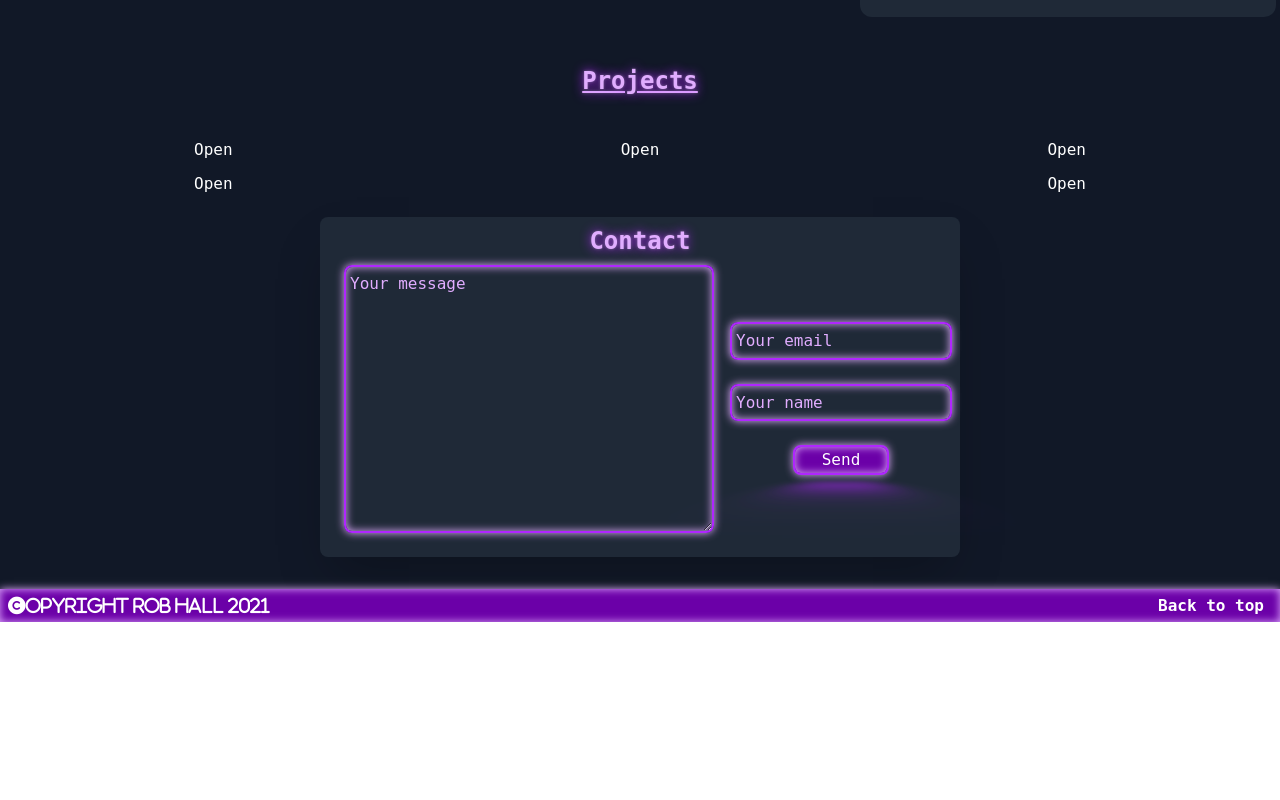
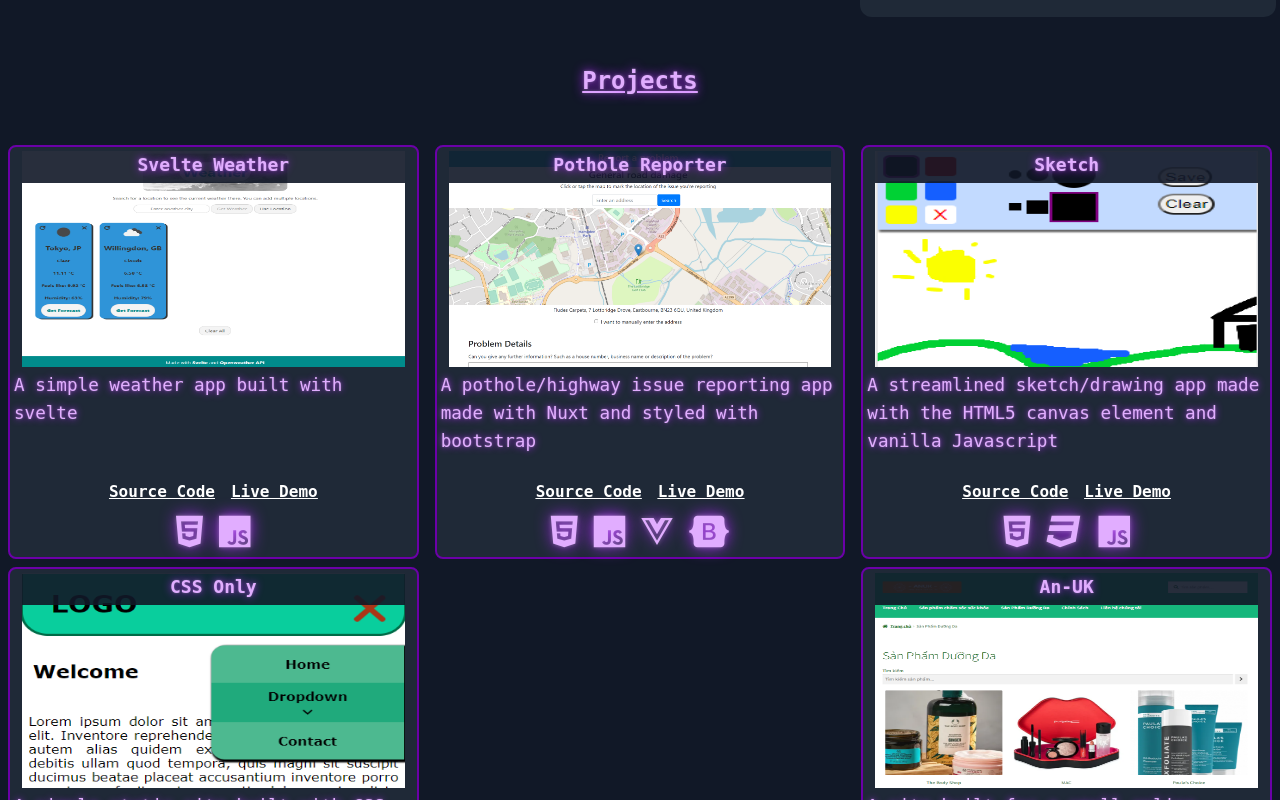
Before and after one commit to rhall1310/portfolio, a Nuxt app: page / in a window 1280 px wide. Shown: the part 580-1380 px from the top of the page. Before the commit the page ends 1202 px from the top, so only its background shows below. Built offline with nearby package versions, Linux system fonts and the light colour scheme.

Commit message:
project improvements

```diff
--- a/assets/css/tailwind.css
+++ b/assets/css/tailwind.css
@@ -120,3 +120,7 @@
 .neon-glow-box:focus::after {
   opacity: 1;
 }
+
+.project-img {
+  aspect-ratio: 16/9;
+}
--- a/components/modal.vue
+++ /dev/null
@@ -1,26 +0,0 @@
-<template>
-  <div>
-    <button @click="show = true">Open</button>
-
-    <div
-      class="modal bg-gray-600 w-full h-full fixed top-0 right-0 left-0 z-50 flex bg-opacity-40"
-      v-show="show"
-    >
-      <div class="inner-modal bg-black w-1/2 h-1/2 m-auto">
-        <button @click="show = false" class="">Close</button>
-      </div>
-    </div>
-  </div>
-</template>
-
-<script>
-export default {
-  data() {
-    return {
-      show: false,
-    }
-  },
-}
-</script>
-
-<style></style>
--- a/components/project.vue
+++ b/components/project.vue
@@ -1,12 +1,7 @@
 <template>
-  <div class="flex flex-col text-white md:w-1/3 mt-2">
-    <button @click="show = true">Open</button>
+  <div class="text-white md:w-1/3 mt-2">
     <div
-      v-show="show"
-      class="modal bg-gray-600 w-full h-full fixed top-0 right-0 left-0 z-50 flex bg-opacity-40"
-    >
-      <div
-        class="border-neon-dark border-2 p-1 rounded-lg bg-gray-800 m-auto w-1/2 hover:border-neon-light group"
+      class="border-neon-dark border-2 p-1 rounded-lg bg-gray-800 m-2 hover:border-neon-light group h-full flex flex-col"
     >
       <a target="blank" :href="link">
         <div class="grid grid-cols-4 grid-rows-5 mx-2 pb-1">
@@ -17,26 +12,29 @@
           </h2>
           <img
             :src="require(`~/assets/images/${this.img}`)"
-              class="row-start-1 row-span-5 col-start-1 col-span-5 w-full"
+            class="row-start-1 row-span-5 col-start-1 col-span-5 w-full project-img"
           />
         </div>
       </a>
-        <p class="neon text-neon-light">
+      <p class="neon text-neon-light flex-grow">
         {{ text }}
       </p>
-        <div class="flex flex-row gap-4 font-semibold underline py-2">
+
+      <div
+        class="flex flex-row gap-4 font-semibold underline py-2 justify-center"
+      >
         <a target="blank" :href="code">Source Code</a
         ><a target="blank" :href="link">Live Demo</a>
       </div>
-        <div class="neon text-neon-light flex flex-row gap-4 text-4xl">
+      <div
+        class="neon text-neon-light flex flex-row gap-4 text-4xl justify-center"
+      >
         <Icons
           v-for="icon in icons"
           :icon="icon"
           :key="icon.index"
           class="hover:text-pink-50"
         />
-        </div>
-        <button @click="show = false" class="">Close</button>
       </div>
     </div>
   </div>
```
Lines whose indentation alone changed are shown as unchanged.
